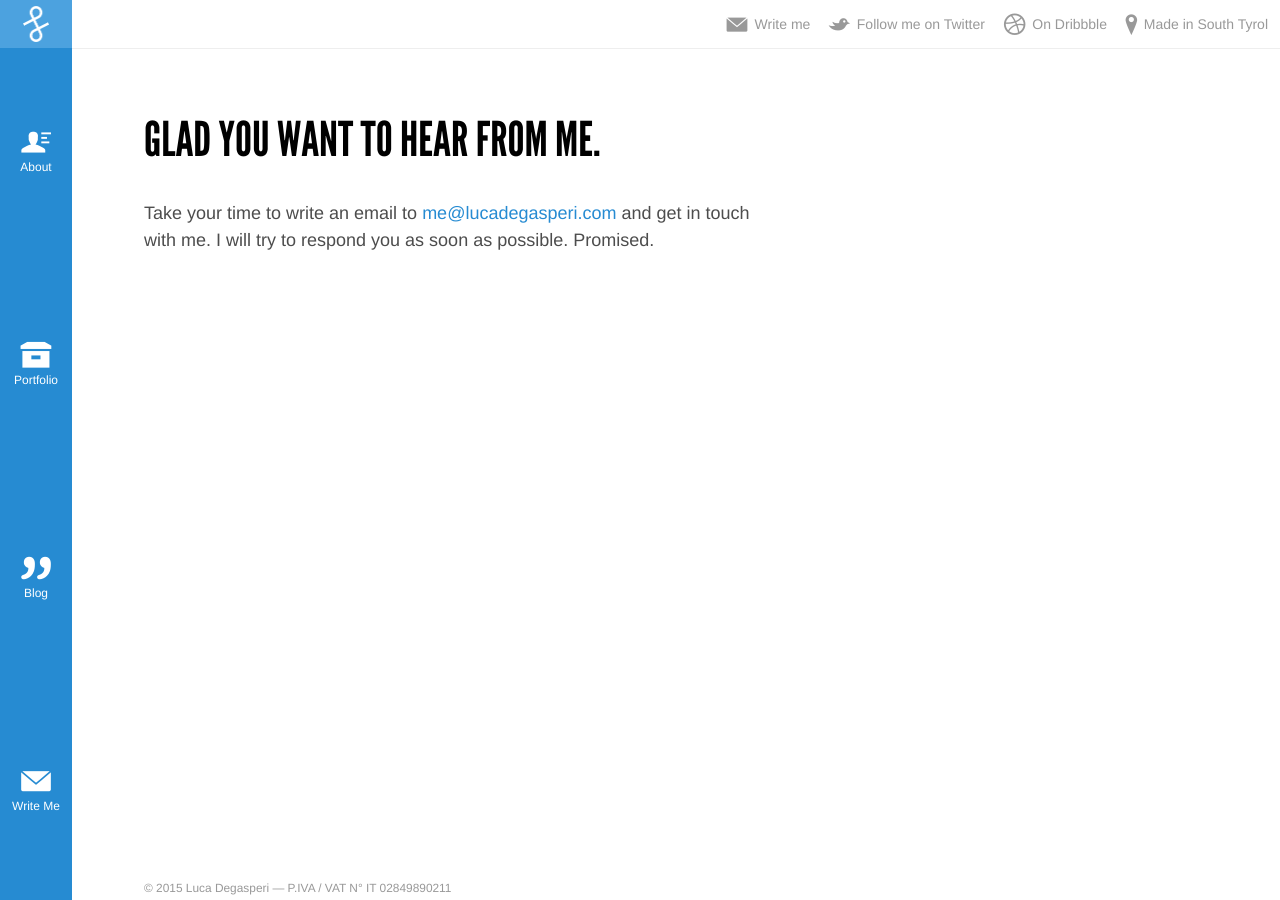
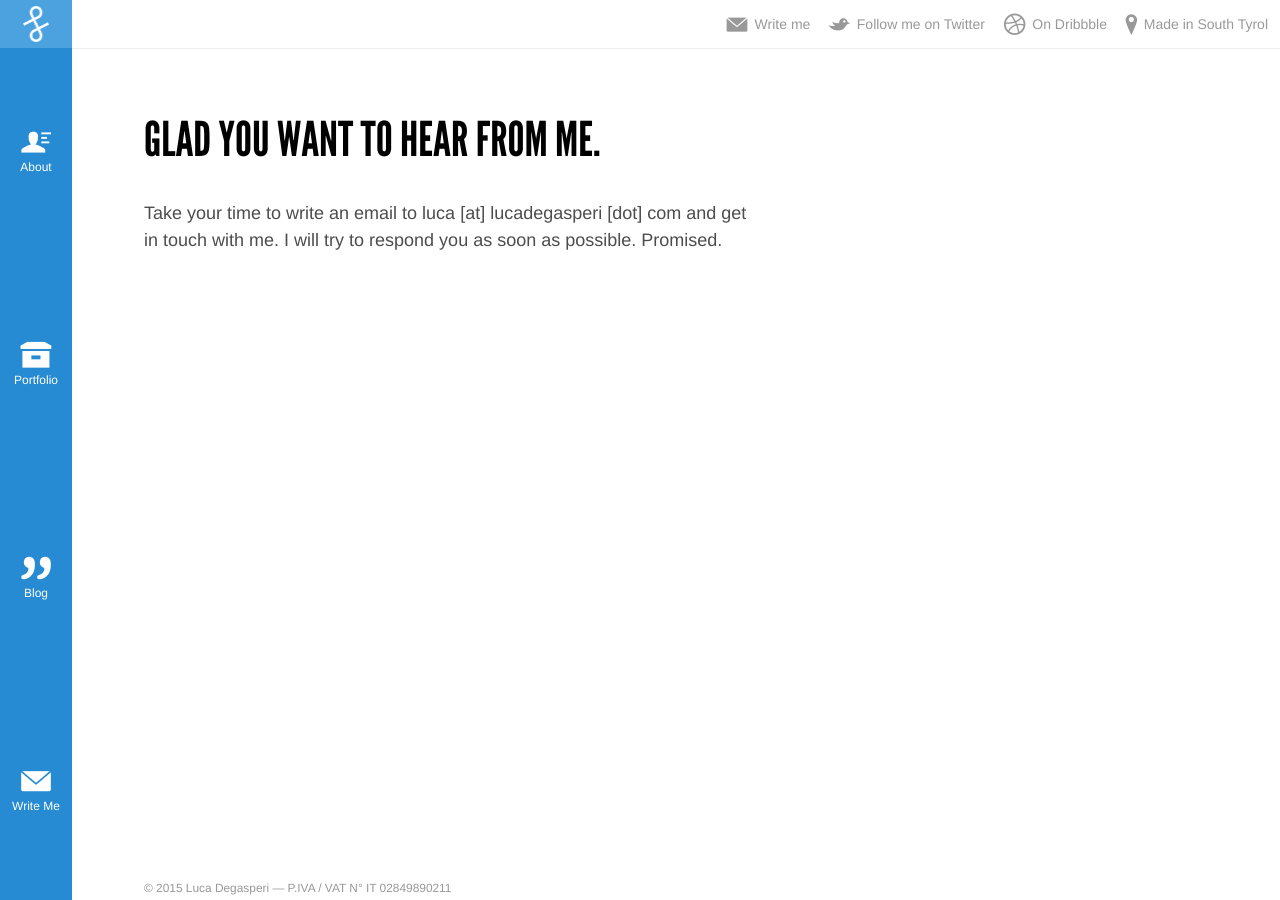
Before and after one commit to lucadegasperi/lucadegasperi.github.com, a Jekyll site: the page built from contact/index.html, in a window 1280 px wide. Built offline with Jekyll 4.4.1, drawn with Linux system fonts in a browser that asks for light colours; Markdown is read by kramdown in place of the engine named in the settings; part of the change alters nothing that is shown.

Commit message:
Update index.html

```diff
--- a/contact/index.html
+++ b/contact/index.html
@@ -8,10 +8,7 @@ track: "Opened Contact Form"
 <section>
 	<h1>Glad you want to hear from me.</h1>
 	<div class="content">
-		<p>Take your time to write an email to <script type="text/javascript"><!--
-var ksfunxu = [':','r','t','m','>','a','c','.','e','u','e','i','o','@','>','s','a','e','m','f','l','l','p','"','e','s','"','s','i','m','i','s','g','p','h','g','<','m','a','m','a',' ','l','o','a','l','a','"','d','a','r','m','d','@','i','a','=','c','e','o','e','c','l','c','e','u','c','r',' ','<','=','"','a','.','e','/'];var fccoyae = [15,30,13,52,75,74,33,32,65,56,53,48,14,18,51,63,22,17,35,6,55,39,28,44,60,41,36,42,31,46,67,27,61,64,3,25,0,16,40,9,47,37,49,70,62,19,58,50,59,10,4,71,23,54,11,26,7,69,45,34,29,38,12,57,24,20,21,66,2,72,43,8,1,68,5,73];var iqhsacg= new Array();for(var i=0;i<fccoyae.length;i++){iqhsacg[fccoyae[i]] = ksfunxu[i]; }for(var i=0;i<iqhsacg.length;i++){document.write(iqhsacg[i]);}
-// --></script>
-<noscript>Please enable Javascript to see the email address</noscript> and get in touch with me. I will try to respond you as soon as possible. Promised.</p>
+		<p>Take your time to write an email to luca [at] lucadegasperi [dot] com and get in touch with me. I will try to respond you as soon as possible. Promised.</p>
 
 	</div>
 </section>
```
